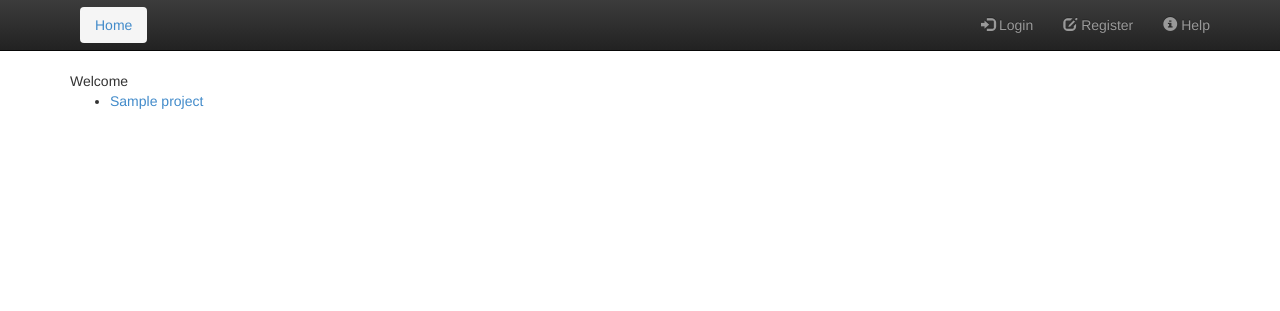
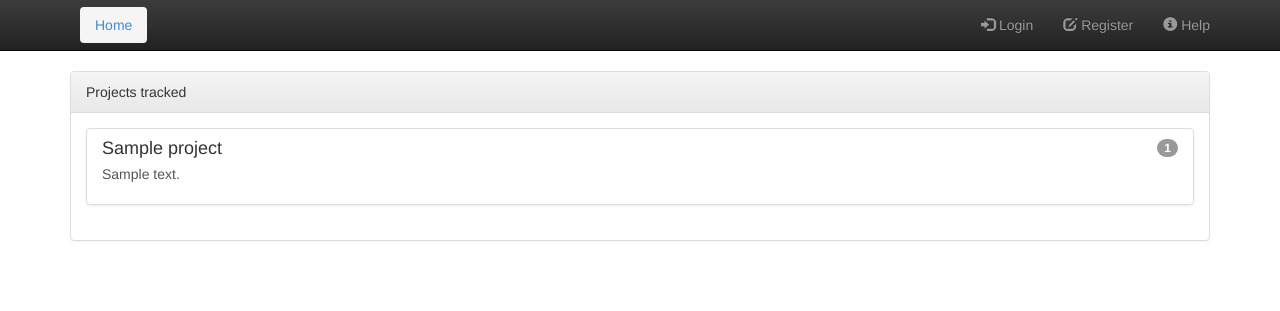
Before and after one commit to lu-zero/plaid, a Flask app: template app/templates/index.html in a window 1280 px wide. Shown: the top 311 px of the page. Run offline with Flask 2, Linux system fonts and the light colour scheme; tables that the repository leaves empty hold one stand-in row (values such as "Sample post"); the template is opened without the code that fills it: values that come from a table or form of the project are taken from there, most other values are stand-ins (such as "Sample title", 1, 10 or a date in 2020); parts of the project's set-up code (start-up, migrations or seed data) failed here and were passed over; some libraries are stand-ins or nearby versions.

Commit message:
index: Prettify the start page

```diff
--- a/app/templates/index.html
+++ b/app/templates/index.html
@@ -1,9 +1,21 @@
 {% extends "base.html" %}
+
 {% block content %}
-<span>Welcome</span>
-<ul>
-{% for p in projects %}
-	<li><a href="{{url_for('project',project_name=p.name)}}">{{p.name}}</a></li>
-{% endfor %}
-</ul>
+
+<div class="panel panel-default">
+    <div class="panel-heading">Projects tracked</div>
+    <div class="panel-body">
+        <div class="list-group">
+            {% for p in projects %}
+                <a class="list-group-item"
+                   href="{{url_for('project',project_name=p.name)}}">
+                    <span class="badge"> {{ p.patches.count() }}</span>
+                    <h4 class="list-group-item-heading">{{p.name}}</h4>
+                    <p class="list-group-text-item">{{p.description}}</p>
+                </a>
+            {% endfor %}
+        </div>
+    </div>
+</div>
+
 {% endblock %}
```
